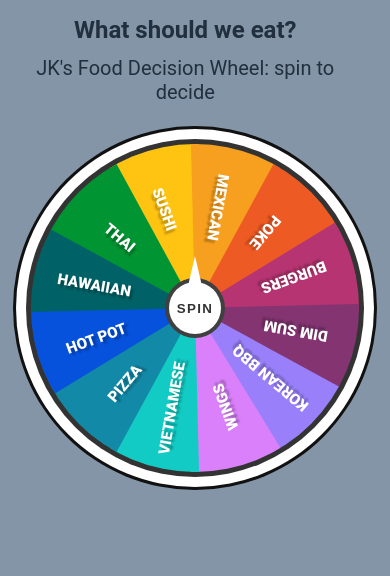
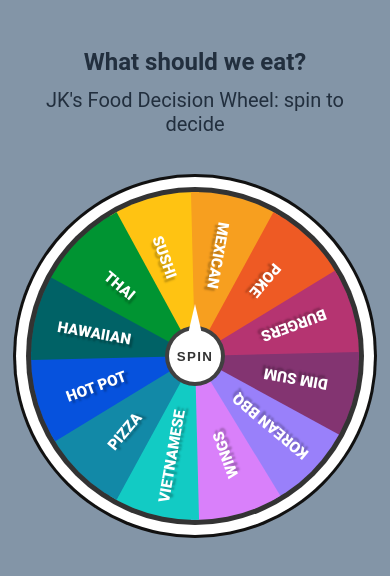
Before and after one commit to essjay05/food-wheel-selector-react, a React (Create React App) app: page / in a window 390 px wide. Shown: the top 576 px of the page. Built offline with nearby package versions, Linux system fonts and the light colour scheme; the HTML template or start-up script is replaced by a standard one.

Commit message:
Trying to fix centering on mobile.

```diff
--- a/src/App.css
+++ b/src/App.css
@@ -26,7 +26,7 @@
 /* Responsive styles */
 @media screen and (max-width:450px) {
   .App-header {
-    padding: 1rem;
+    margin: 1rem auto;
     max-width: 95%;
   }
 
```
